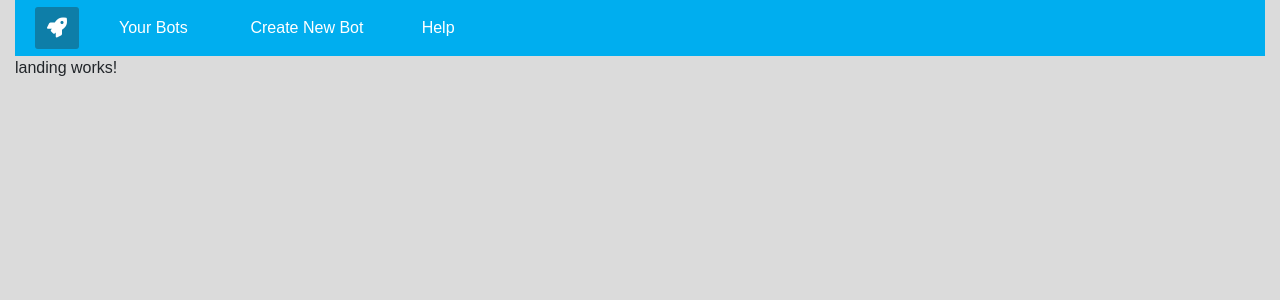
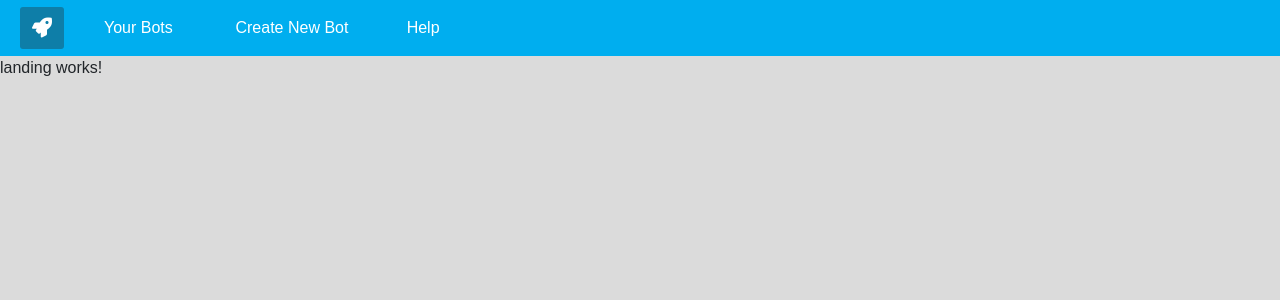
Before and after one commit to victoriaagb/chatbot-portal-ui, an Angular app: page / in a window 1280 px wide. Shown: the top 300 px of the page. Built offline with nearby package versions, Linux system fonts and the light colour scheme.

Commit message:
removed the padding from the main container

```diff
--- a/src/styles.scss
+++ b/src/styles.scss
@@ -14,4 +14,8 @@ body {
         font-family: 'Source Sans Pro Semibold', sans-serif;
     }
     background-color: #dbdbdb;
+    .container-fluid {
+        padding-right : 0px !important;
+        padding-left : 0px !important;
+    }
 }
```
